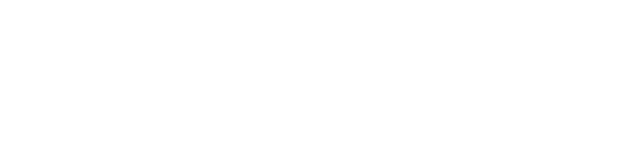
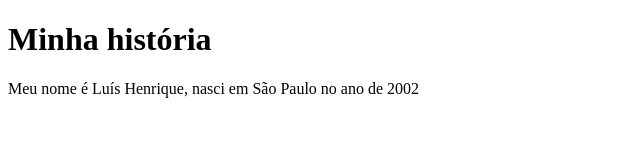
Before and after one commit to NascimentoLuis/aula-01, a plain HTML site: page index.html in a window 1280 px wide. Shown: the whole page, without its empty margins (0-640 px from the left). Drawn offline with Linux system fonts and the light colour scheme.

Commit message:
feat: Criando parágrafo

```diff
--- a/index.html
+++ b/index.html
@@ -5,6 +5,9 @@
     <meta charset="utf-8"/>
  </head>
    <body>
+      <h1>Minha história</h1>
+
+      <p>Meu nome é Luís Henrique, nasci em São Paulo no ano de 2002</p>
 
    </body>
 </htlml>
```
